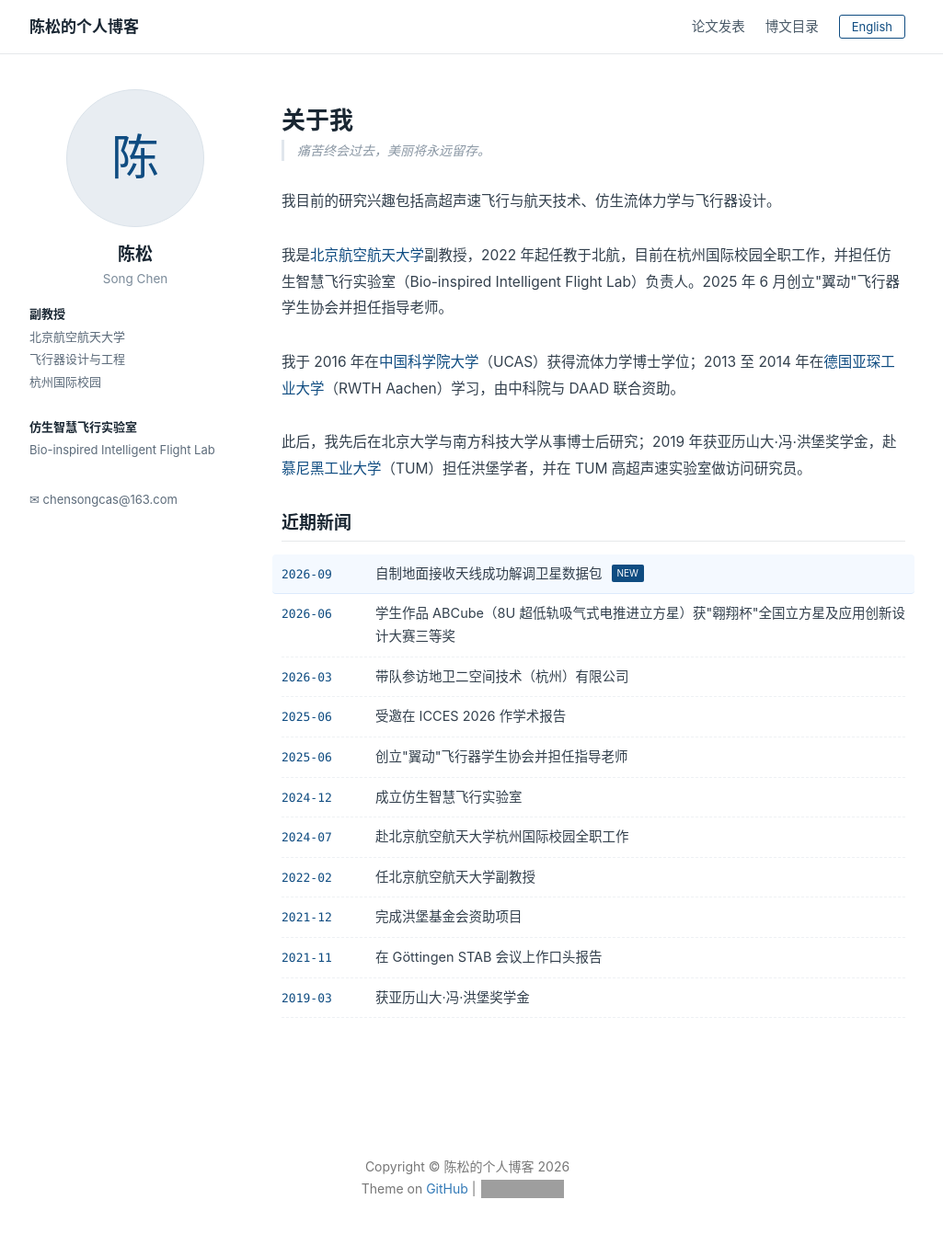
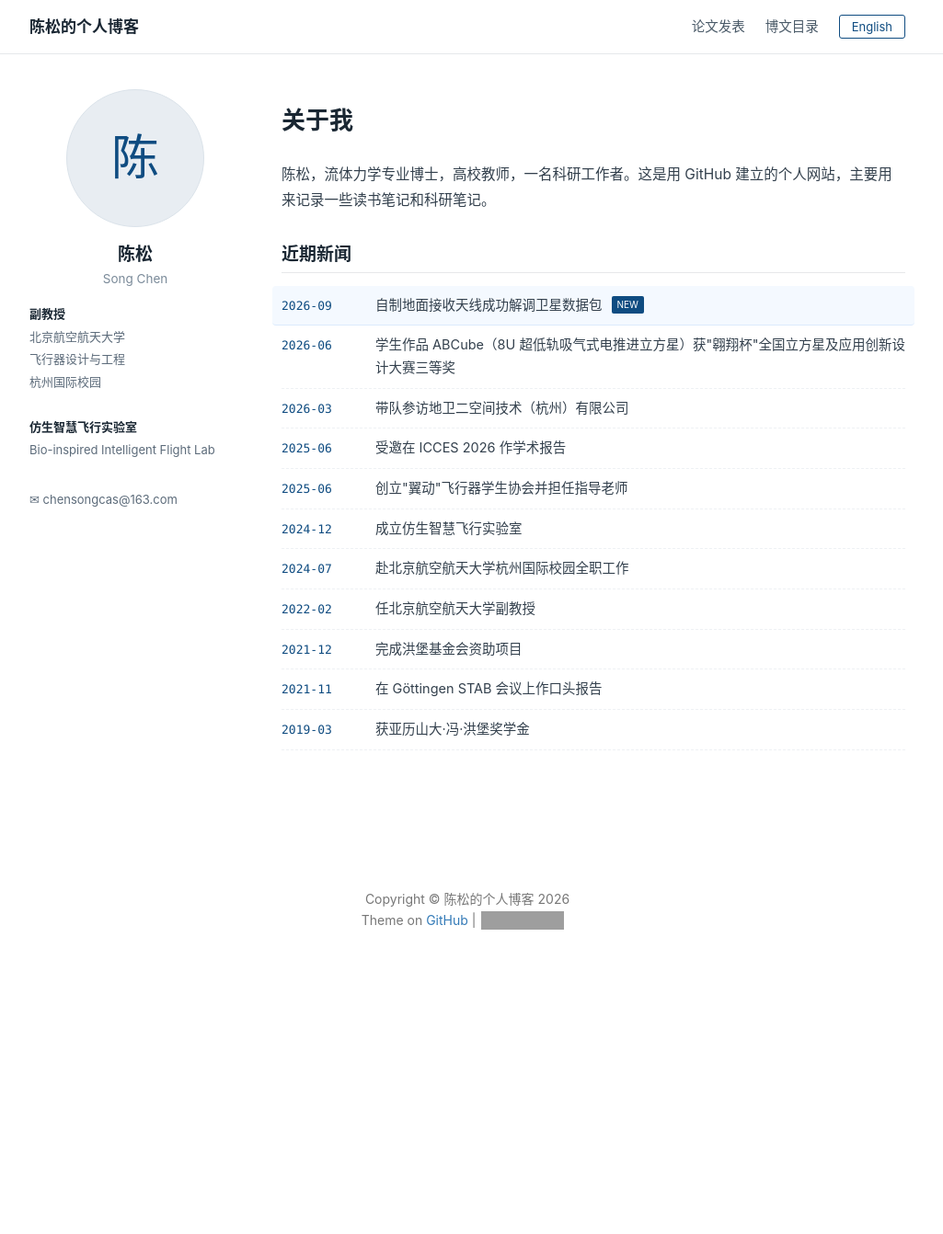
Before and after one commit to chensong212/chensong212.github.io, a Jekyll site: the page built from index.html, in a window 1280 px wide and 1397 px high. Shown: the top 1342 px of the window at 92% size, without its empty margins (132-1157 px from the left). Built offline with Jekyll 4.4.1, drawn with Linux system fonts in a browser that asks for light colours; nearby versions of some CDN libraries; the list of posts is cut into pages by our own code; comment, search, counter and statistics services are not loaded; grey boxes are pictures that could not be loaded.

Commit message:
Simplify homepage about-me to one paragraph

```diff
--- a/index.html
+++ b/index.html
@@ -3,16 +3,9 @@ layout: academic
 title: 关于我
 ---
 
-<h1 style="font-size:26px;color:#1a2733;font-weight:600;margin-bottom:6px;">关于我</h1>
-<div class="academic-quote">痛苦终会过去，美丽将永远留存。</div>
+<h1 style="font-size:26px;color:#1a2733;font-weight:600;margin-bottom:18px;">关于我</h1>
 
-<p>我目前的研究兴趣包括高超声速飞行与航天技术、仿生流体力学与飞行器设计。</p>
-
-<p>我是<a href="https://www.buaa.edu.cn/">北京航空航天大学</a>副教授，2022 年起任教于北航，目前在杭州国际校园全职工作，并担任仿生智慧飞行实验室（Bio-inspired Intelligent Flight Lab）负责人。2025 年 6 月创立"翼动"飞行器学生协会并担任指导老师。</p>
-
-<p>我于 2016 年在<a href="https://english.cas.cn/">中国科学院大学</a>（UCAS）获得流体力学博士学位；2013 至 2014 年在<a href="https://www.rwth-aachen.de/">德国亚琛工业大学</a>（RWTH Aachen）学习，由中科院与 DAAD 联合资助。</p>
-
-<p>此后，我先后在北京大学与南方科技大学从事博士后研究；2019 年获亚历山大·冯·洪堡奖学金，赴<a href="https://www.tum.de/">慕尼黑工业大学</a>（TUM）担任洪堡学者，并在 TUM 高超声速实验室做访问研究员。</p>
+<p>陈松，流体力学专业博士，高校教师，一名科研工作者。这是用 GitHub 建立的个人网站，主要用来记录一些读书笔记和科研笔记。</p>
 
 <h2 class="academic-sec">近期新闻</h2>
 <ul class="academic-news">
```
